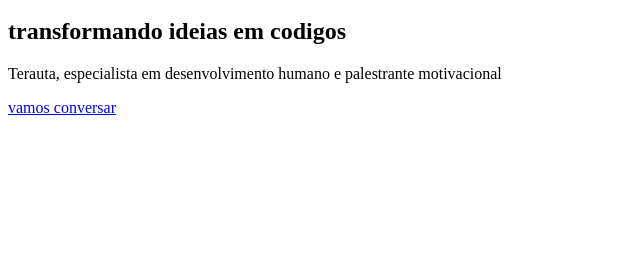
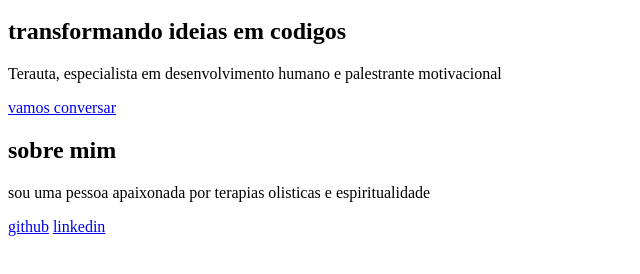
Before and after one commit to lua5556/pagina-prof, a plain HTML site: page index.html in a window 1280 px wide. Shown: the part 188-462 px from the top of the page, without its empty margins (0-640 px from the left). Drawn offline with Linux system fonts and the light colour scheme.

Commit message:
criando linkedin

```diff
--- a/index.html
+++ b/index.html
@@ -31,5 +31,16 @@
         </div>
     </section>
 
+    <section id="sobre">
+        <div class="container">
+            <h2>sobre mim</h2>
+            <p>sou uma pessoa apaixonada por terapias olisticas e espiritualidade</p>
+            <div class="social-links">
+                <a href="https://github.com/lua5556" target="_blank">github</a>
+                <a href="https://linkedin.com" target="_blank">linkedin</a>
+            </div>
+        </div>
+    </section>
+
 </body>
 </html>
```
